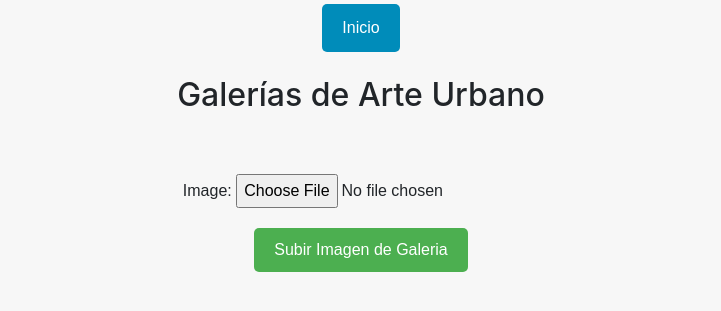
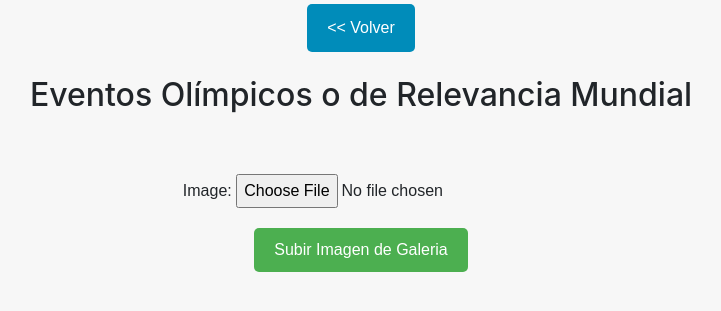
Before and after one commit to ramalrivas/ramiro_rivas_proyecto_final_phyton_coderhouse, a Django app: page /coder_app/eventos/galerias/ in a window 1280 px wide. Shown: the top 311 px of the page, without its empty margins (279-1000 px from the left). Run offline with Django 3.2, Linux system fonts and the light colour scheme; a user stored in the database is signed in; data comes from the database, SQL or seed files in the repository; both versions use the stored data as it was after the commit; some libraries are stand-ins or nearby versions.

Commit message:
Modificando rutas, Archivo Excel aun incompleto.

```diff
--- a/coder_app/templates/coder_app/galerias.html
+++ b/coder_app/templates/coder_app/galerias.html
@@ -5,7 +5,7 @@
     <meta charset="UTF-8">
     <meta http-equiv="X-UA-Compatible" content="IE=edge">
     <meta name="viewport" content="width=device-width, initial-scale=1.0">
-    <title>Galerias</title>
+    <title>Contenido Marcial - Mundiales - Juegos Olímpicos</title>
     <link rel="stylesheet" type="text/css" href="{% static 'coder_app/css/styles.css' %}">
     <style>
         body {
@@ -122,8 +122,8 @@
     {% endif %}
 
     <div class="form-container">
-        <p><a href="{% url 'eventos' %}" class="button button-inicio">Inicio</a></p>
-        <h2>Galerías de Arte Urbano</h2>
+        <p><a href="{% url 'eventos' %}" class="button button-inicio"><< Volver</a></p>
+        <h2>Eventos Olímpicos o de Relevancia Mundial</h2>
     </div>
 
     <div class="gallery">
--- a/coder_app/templates/index.html
+++ b/coder_app/templates/index.html
@@ -29,6 +29,7 @@
             </button>
             <div class="collapse navbar-collapse" id="navbarResponsive">
                 <ul class="navbar-nav text-uppercase ms-auto py-4 py-lg-0">
+                    <li class="nav-item"><a class="nav-link" href="#">Inicio</a></li>
                     <li class="nav-item"><a class="nav-link" href="#secciones">Secciones</a></li>
                     <li class="nav-item"><a class="nav-link" href="#portfolio">Los más recomendados</a></li>
                     <li class="nav-item"><a class="nav-link" href="#about">Acerca de</a></li>
```
Also changed, not shown: coder_app/migrations/0001_initial.py, db.sqlite3, 1 other file.
